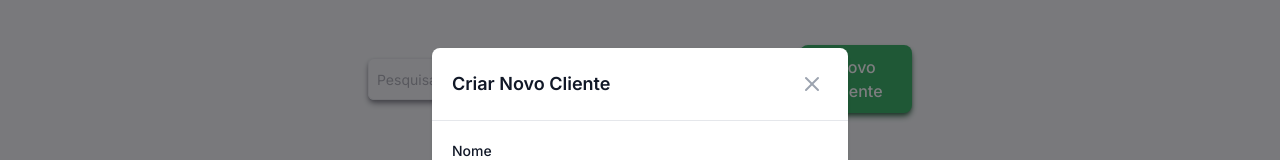
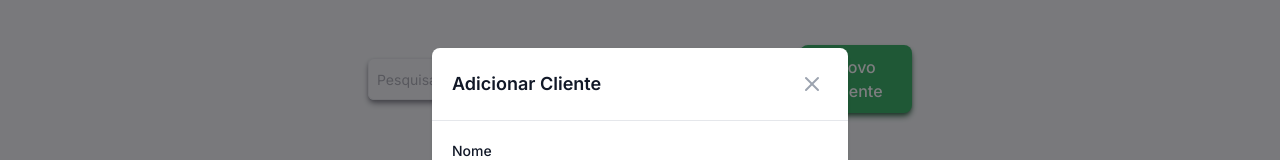
Before and after one commit to matheusnff85/faturar-digital, a Next.js app: page / in a window 1280 px wide. Both pictures are taken after a click on the button "Novo Cliente". Shown: the part 137-297 px from the top of the page. Built offline with nearby package versions, Linux system fonts and the light colour scheme; data requests are answered from the project's data file.

Commit message:
fix: corrige frases do toastify e de criação e edição de clientes

```diff
--- a/src/app/components/modal.tsx
+++ b/src/app/components/modal.tsx
@@ -34,7 +34,11 @@ export function ModalCliente() {
       onClick={(event) => {
         if (event.target === event.currentTarget) {
           modalStore.closeModal();
-          toast.error("Edição cancelada.");
+          toast.error(
+            modalStore.mode === "create"
+              ? "Criação cancelada."
+              : "Edição cancelada."
+          );
         }
       }}
     >
@@ -42,7 +46,9 @@ export function ModalCliente() {
         <div className="relative bg-white rounded-lg shadow dark:bg-gray-700">
           <div className="flex items-center justify-between p-4 md:p-5 border-b rounded-t dark:border-gray-600">
             <h3 className="text-lg font-semibold text-gray-900 dark:text-white">
-              Criar Novo Cliente
+              {modalStore.mode === "create"
+                ? "Adicionar Cliente"
+                : "Editar Cliente"}
             </h3>
             <button
               type="button"
@@ -52,7 +58,11 @@ export function ModalCliente() {
               <X
                 onClick={() => {
                   modalStore.closeModal();
-                  toast.error("Edição cancelada.");
+                  toast.error(
+                    modalStore.mode === "create"
+                      ? "Criação cancelada."
+                      : "Edição cancelada."
+                  );
                 }}
               />
             </button>
@@ -123,7 +133,7 @@ export function ModalCliente() {
                   toast.success("Cliente adicionado.");
                 } else {
                   clienteStore.updateCliente(id, { nome, email, cpf });
-                  toast.success("Cliente editado.");
+                  toast.success("Cliente atualizado.");
                 }
                 modalStore.setNome("");
                 modalStore.setEmail("");
```
